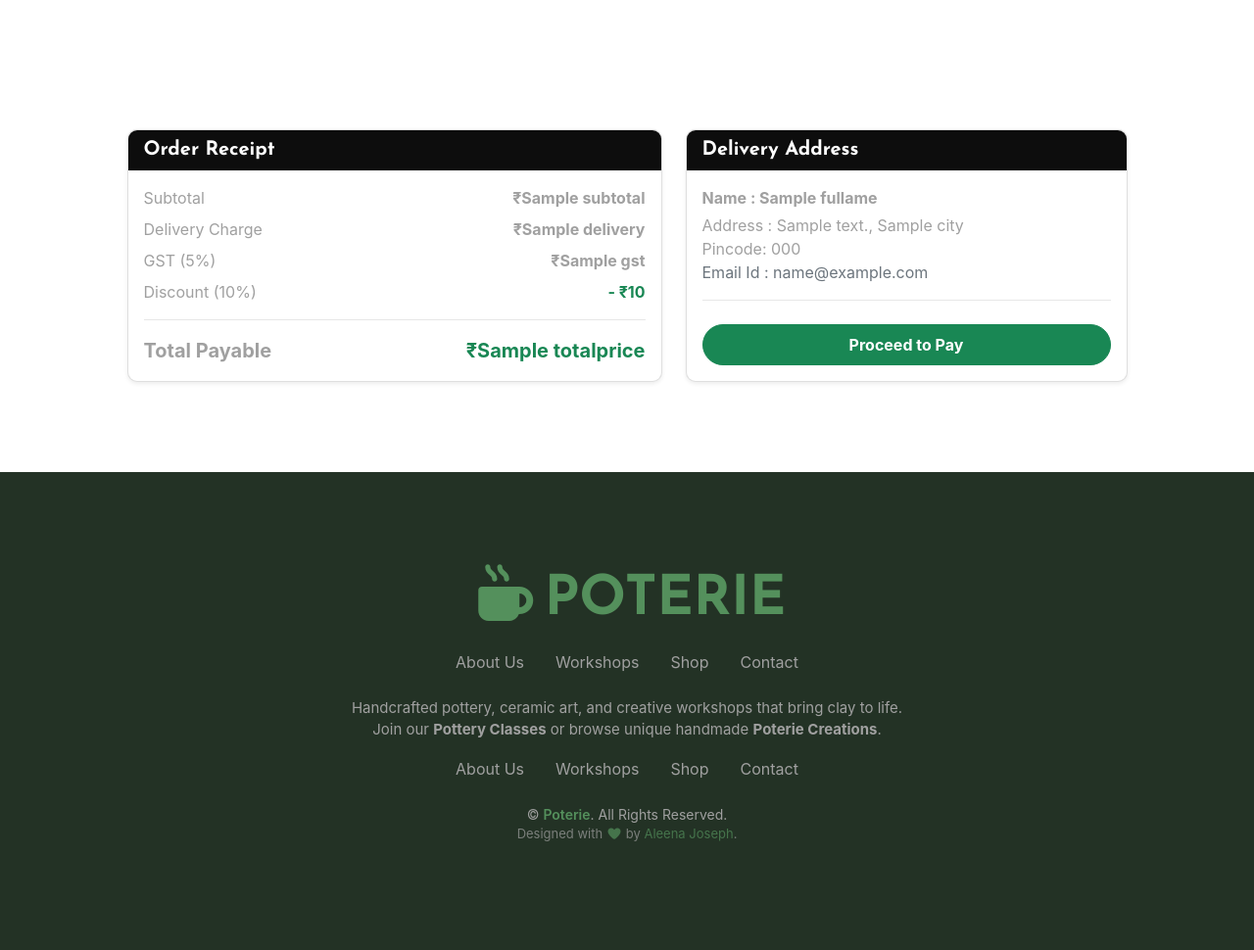
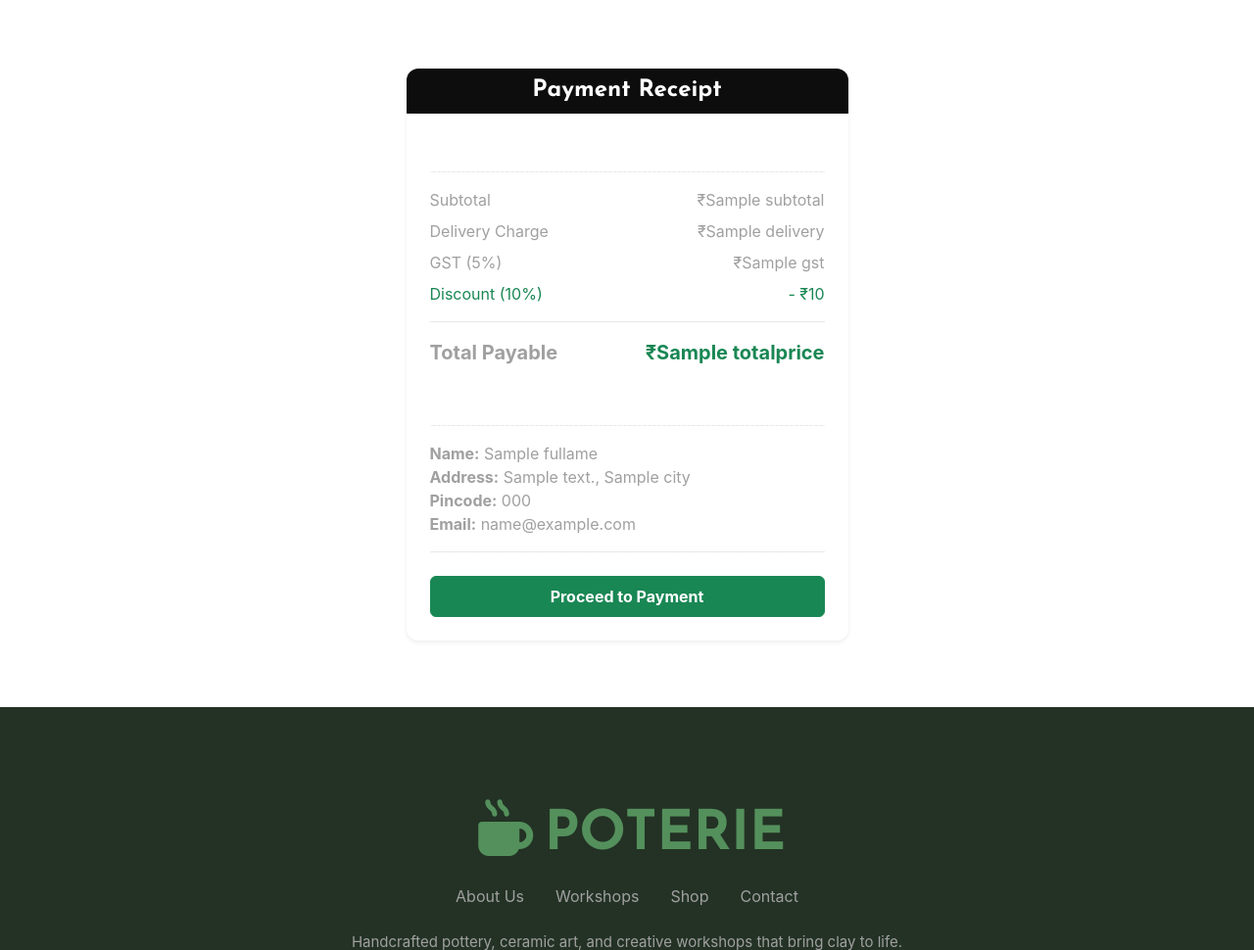
Before and after one commit to AleenaJoseph7/PotteryProject, a Django app: template webapp/templates/Paymentpage.html in a window 1280 px wide. Shown: the part 122-1092 px from the top of the page at 98% size. Before the commit the page ends 981 px from the top, so only its background shows below. Run offline with Django 5.2, Linux system fonts and the light colour scheme; the template is opened without the code that fills it: most values are stand-ins (such as "Sample title", 1, 10 or a date in 2020); some libraries are stand-ins or nearby versions.

Commit message:
checkout page display page created in case needed delete

```diff
--- a/webapp/templates/Paymentpage.html
+++ b/webapp/templates/Paymentpage.html
@@ -128,84 +128,79 @@
 <div class="container-fluid main_wrapper" style="margin-top:124px; padding:20px 50px;">
 
     <div class="container mt-5 mb-5">
+    <div class="row justify-content-center">
+        <div class="col-md-5">
 
-        <h2 class="text-center fw-bold mb-4">Payment Summary</h2>
+            <div class="card shadow-sm border-0" style="border-radius: 12px;">
 
-        <div class="row justify-content-center">
-
-            <!-- LEFT: RECEIPT -->
-            <div class="col-md-6">
-                <div class="card shadow-sm mb-4">
-                    <div class="card-header bg-dark text-white">
-                        <h5 class="m-0">Order Receipt</h5>
+                <!-- HEADER -->
+                <div class="card-header bg-dark text-white text-center"
+                     style="border-radius: 12px 12px 0 0;">
+                    <h4 class="fw-bold mb-0">Payment Receipt</h4>
                 </div>
 
-                    <div class="card-body">
+                <div class="card-body p-4">
+
+                    <!-- BILL SECTION -->
+                    <h6 class="fw-bold mb-2">Order Summary</h6>
+                    <hr style="border-top: 1px dashed #ccc;">
 
                     <div class="d-flex justify-content-between mb-2">
-                            <p class="m-0">Subtotal</p>
-                            <p class="fw-bold m-0">₹{{ subtotal }}</p>
+                        <span>Subtotal</span>
+                        <span class="fw-semibold">₹{{ subtotal }}</span>
                     </div>
 
                     <div class="d-flex justify-content-between mb-2">
-                            <p class="m-0">Delivery Charge</p>
-                            <p class="fw-bold m-0">₹{{ delivery }}</p>
+                        <span>Delivery Charge</span>
+                        <span class="fw-semibold">₹{{ delivery }}</span>
                     </div>
 
                     <div class="d-flex justify-content-between mb-2">
-                            <p class="m-0">GST (5%)</p>
-                            <p class="fw-bold m-0">₹{{ gst }}</p>
+                        <span>GST (5%)</span>
+                        <span class="fw-semibold">₹{{ gst }}</span>
                     </div>
 
-                        <div class="d-flex justify-content-between mb-2">
-                            <p class="m-0">Discount (10%)</p>
-                            <p class="fw-bold text-success m-0">- ₹{{ discount }}</p>
+                    <div class="d-flex justify-content-between mb-2 text-success">
+                        <span>Discount (10%)</span>
+                        <span class="fw-semibold">- ₹{{ discount }}</span>
                     </div>
 
-                        <hr>
+                    <hr style="border-top: 1px dashed #aaa;">
 
-                        <div class="d-flex justify-content-between fs-5">
-                            <p class="fw-bold m-0">Total Payable</p>
-                            <p class="fw-bold text-success m-0">₹{{ totalprice }}</p>
+                    <div class="d-flex justify-content-between fs-5 mb-4">
+                        <span class="fw-bold">Total Payable</span>
+                        <span class="fw-bold text-success">₹{{ totalprice }}</span>
+                    </div>
+
+                    <!-- ADDRESS SECTION -->
+                    <h6 class="fw-bold mb-2">Delivery Address</h6>
+                    <hr style="border-top: 1px dashed #ccc;">
+
+                    <p class="m-0"><strong>Name:</strong> {{ checkout_address.Fullame }}</p>
+                    <p class="m-0"><strong>Address:</strong> {{ checkout_address.Address }}, {{ checkout_address.City }}</p>
+                    <p class="m-0"><strong>Pincode:</strong> {{ checkout_address.Pincode }}</p>
+                    <p class="m-0 mb-3"><strong>Email:</strong> {{ checkout_address.Email }}</p>
+
+                    <hr style="border-top: 1px dashed #aaa;">
+
+                    <!-- BUTTON -->
+                    <form method="POST" action="#">
+                        {% csrf_token %}
+                        <button type="submit"
+                                class="btn btn-success w-100 py-2 fw-bold mt-2"
+                                style="border-radius: 6px;">
+                            Proceed to Payment
+                        </button>
+                    </form>
+
+                </div>
+
             </div>
 
         </div>
     </div>
 </div>
 
-            <!-- RIGHT: ADDRESS SHOWN (NO FORM) + PAYMENT BUTTON -->
-            <div class="col-md-5">
-                <div class="card shadow-sm">
-                    <div class="card-header bg-dark text-white">
-                        <h5 class="m-0">Delivery Address</h5>
-                    </div>
-
-                    <div class="card-body">
-
-                        <p class="fw-bold mb-1">Name : {{ checkout_address.Fullame }}</p>
-                        <p class="m-0">Address : {{ checkout_address.Address }}, {{ checkout_address.City }}</p>
-                        <p class="m-0">Pincode: {{ checkout_address.Pincode }}</p>
-                        <p class="m-0 text-muted">Email Id : {{ checkout_address.Email }}</p>
-
-                        <hr>
-
-                        <form action="#" method="POST">
-                            {% csrf_token %}
-                            <input type="hidden" name="amount" value="{{ total_amount }}">
-                            <input type="hidden" name="checkout_id" value="{{ checkout.id }}">
-
-                            <button type="submit"
-                                    class="btn btn-success w-100 fw-bold py-2 mt-2">
-                                Proceed to Pay
-                            </button>
-                        </form>
-
-                    </div>
-                </div>
-            </div>
-        </div>
-
-    </div>
 
 </div>
 
```
Also changed, not shown: webapp/views.py (+6 -6 lines), db.sqlite3. Lines whose indentation alone changed are shown as unchanged.
